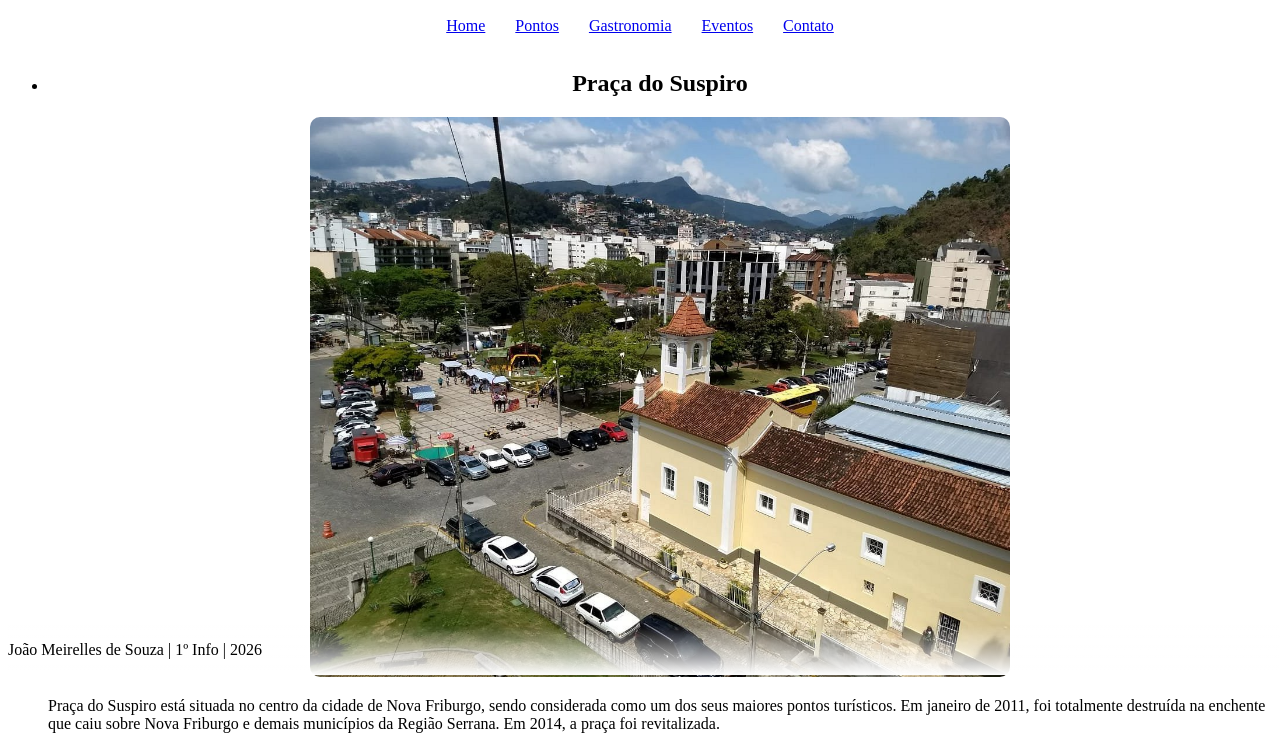
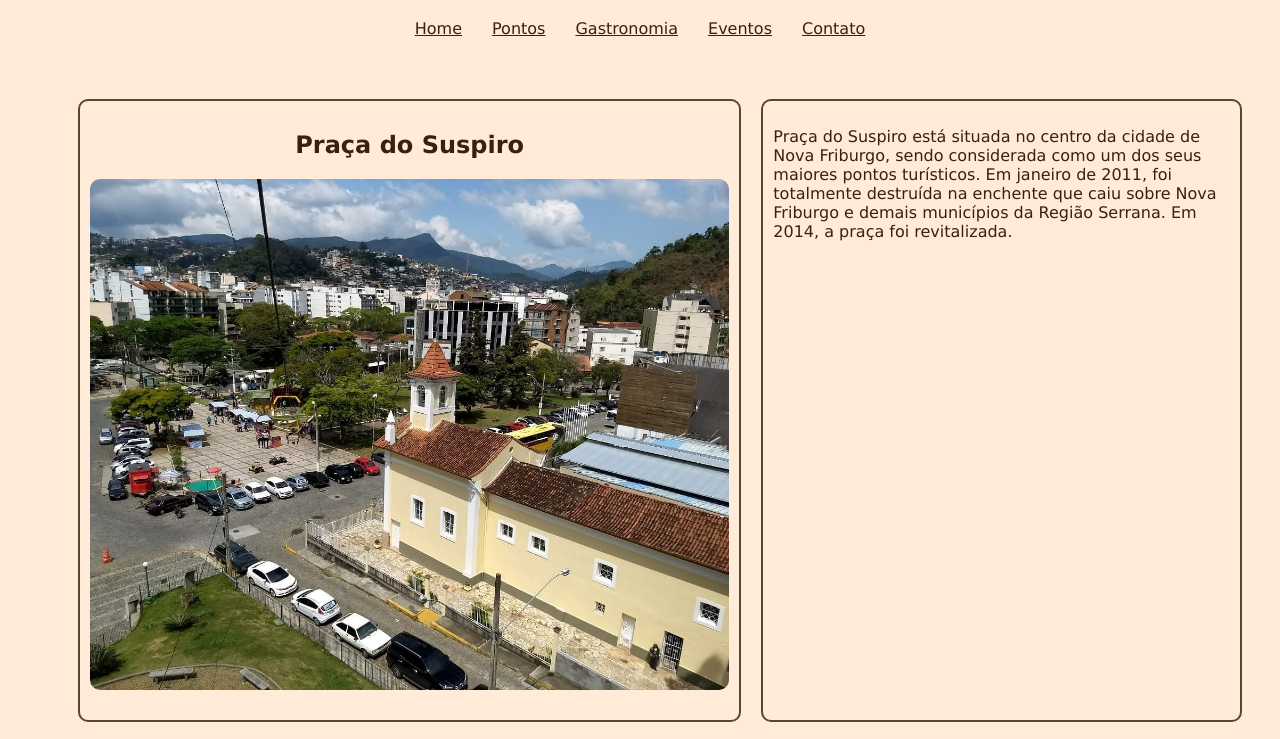
Before and after one commit to Joao-Cantagalo/Joao-Cantagalo.github.io, a plain HTML site: page turismo-nova-friburgo/pontos-turisticos.html in a window 1280 px wide. Shown: the part 125-864 px from the top of the page. Drawn offline with Linux system fonts and the light colour scheme.

Commit message:
Turismo Nova Friburgo atualizado

```diff
--- a/turismo-nova-friburgo/css/style.css
+++ b/turismo-nova-friburgo/css/style.css
@@ -1,3 +1,9 @@
+*{
+    font-family: 'Lucida Sans', 'Lucida Sans Regular', 'Lucida Grande', 'Lucida Sans Unicode', Geneva, Verdana, sans-serif;
+    background-color: #FFEBD8;
+    color: #38220D;
+}
+
 img {
     width:100%;
     max-width:700px;
@@ -10,10 +16,31 @@ header {
     text-align:center;
 }
 
+main {
+    margin: 20px;
+    display: flex;
+    flex-direction: row;
+}
+
+main ul li {
+    display:flex;
+    flex-direction:row;
+}
+
+.desc {
+    width: 500px;
+}
+
+main section {
+    padding: 10px;
+    border: 2px solid #55453A;
+    border-radius: 10px;
+    margin: 10px;
+}
+
 footer {
-    background:linear-gradient(0deg, rgb(255, 255, 255), rgba(0, 0, 0, 0));
+    box-sizing: border-box;
     width:100%;
-    position:fixed;
     bottom:0;
 }
 
--- a/turismo-nova-friburgo/pontos-turisticos.html
+++ b/turismo-nova-friburgo/pontos-turisticos.html
@@ -20,29 +20,50 @@
     <main>
         <ul>
             <li>
+                <section>
                     <h2>Praça do Suspiro</h2>
                     <img src="imagens/praca_do_suspiro.jpg">
+                </section>
+                <section class="desc">
                     <p>Praça do Suspiro está situada no centro da cidade de Nova Friburgo, sendo considerada como um dos seus maiores pontos turísticos. Em janeiro de 2011, foi totalmente destruída na enchente que caiu sobre Nova Friburgo e demais municípios da Região Serrana. Em 2014, a praça foi revitalizada.</p>
+                </section>
             </li>
             <li>
+                <section>
                     <h2>Teleférico</h2>
                     <img src="imagens/teleferico-de-nova-friburgo.jpg">
+                </section>
+                <section class="desc">
                     <p>O Teleférico do Suspiro é um sistema de teleférico que opera no município brasileiro de Nova Friburgo, no estado do Rio de Janeiro. Liga a Praça do Suspiro a dois estágios localizados no Morro da Cruz, possibilitando uma vista panorâmica da cidade.</p>
+                </section>
             </li>
             <li>
+                <section>
                     <h2>Pico da Caledônia</h2>
                     <img src="imagens/pico_da_caledonia.jpg">
+                </section>
+                <section class="desc">
                     <p>Pico da Caledônia é uma das maiores elevações da Serra do Mar e que fica situado entre as cidades de Nova Friburgo e Cachoeiras de Macacu, na divisa entre os dois municípios, inserido no Parque Estadual dos Três Picos, no estado do Rio de Janeiro, no Brasil.</p>
+                </section>
             </li>
             <li>
+                <section>
                     <h2>Lumiar</h2>
                     <img src="imagens/lumiar.jpg">
+                </section>
+                <section class="desc">
                     <p>Lumiar é um charmoso distrito de Nova Friburgo, na Região Serrana do Rio de Janeiro. Famoso pelo ecoturismo, o vilarejo fica a cerca de 700 metros de altitude e é um refúgio perfeito para quem busca cachoeiras de águas cristalinas, excelente gastronomia (especialmente trutas) e um clima aconchegante de montanha.</p>
+                </section>
+
             </li>
             <li>
+                <section>
                     <h2>São Pedro da Serra</h2>
                     <img src="imagens/sao_pedro_da_serra.jpg">
+                </section>
+                <section class="desc">
                     <p>São Pedro da Serra é um charmoso distrito de Nova Friburgo (RJ), localizado a 35 km da cidade e vizinho a Lumiar. Conhecido pelo clima ameno, charme rústico e natureza exuberante, é o destino ideal para relaxar, curtir trilhas e cachoeiras, e aproveitar a rica gastronomia e música ao vivo à noite.</p>
+                </section>
             </li>
         </ul>
         <br><br>
```
Also changed, not shown: turismo-nova-friburgo/index.html (+7 -2 lines). Lines whose indentation alone changed are shown as unchanged.
